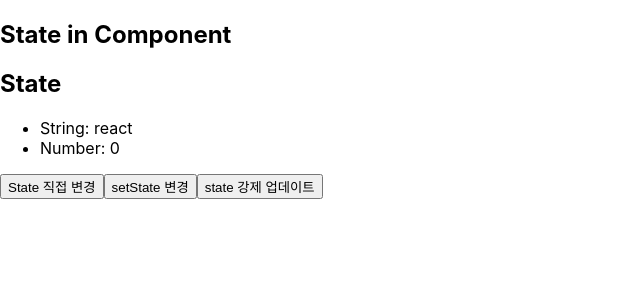
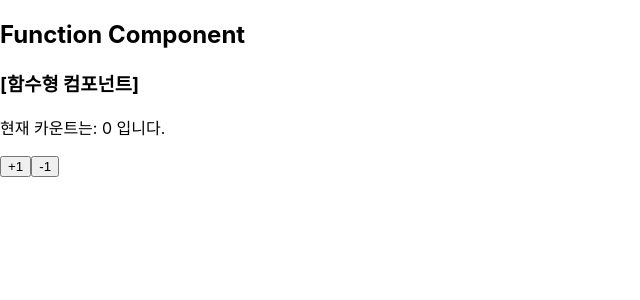
Before and after one commit to EEMO22/react-practice, a React (Create React App) app in the folder cra/: page / in a window 1280 px wide. Shown: the top 300 px of the page, without its empty margins (0-640 px from the left). Built offline with nearby package versions, Linux system fonts and the light colour scheme.

Commit message:
Hook - useState

```diff
--- /dev/null
+++ b/cra/src/App.function.jsx
@@ -0,0 +1,14 @@
+import React from 'react';
+import UseStatecomp from './components/UseStateComp';
+
+function App() {
+    return (
+        <>
+            <h2>Function Component</h2>
+            <UseStatecomp
+                contents = "[함수형 컴포넌트]" />
+        </>
+    )
+}
+
+export default App;
--- /dev/null
+++ b/cra/src/components/UseStateComp.jsx
@@ -0,0 +1,17 @@
+import { useState } from 'react';
+
+function UseStateComp(props) {
+    let { contents } = props;
+
+    const [count, setCount] = useState(0);  //  [상태변수, 상태변화함수]
+    return (
+        <div>
+            <h3>{ contents }</h3>
+            <p>현재 카운트는: { count } 입니다.</p>
+            <button onClick={() => setCount(count + 1)}>+1</button>
+            <button onClick={() => setCount(count - 1)}>-1</button>
+        </div>
+    )
+}
+
+export default UseStateComp;
--- a/cra/src/index.js
+++ b/cra/src/index.js
@@ -3,7 +3,8 @@
 import './index.css';
 // import App from './App';
 // import App from './App.props'; //  Props 테스트
-import App from './App.state'     //  State 테스트
+// import App from './App.state'     //  State 테스트
+import App from './App.function'  //  함수형 컴포넌트 테스트
 import reportWebVitals from './reportWebVitals';
 
 ReactDOM.render(
```
